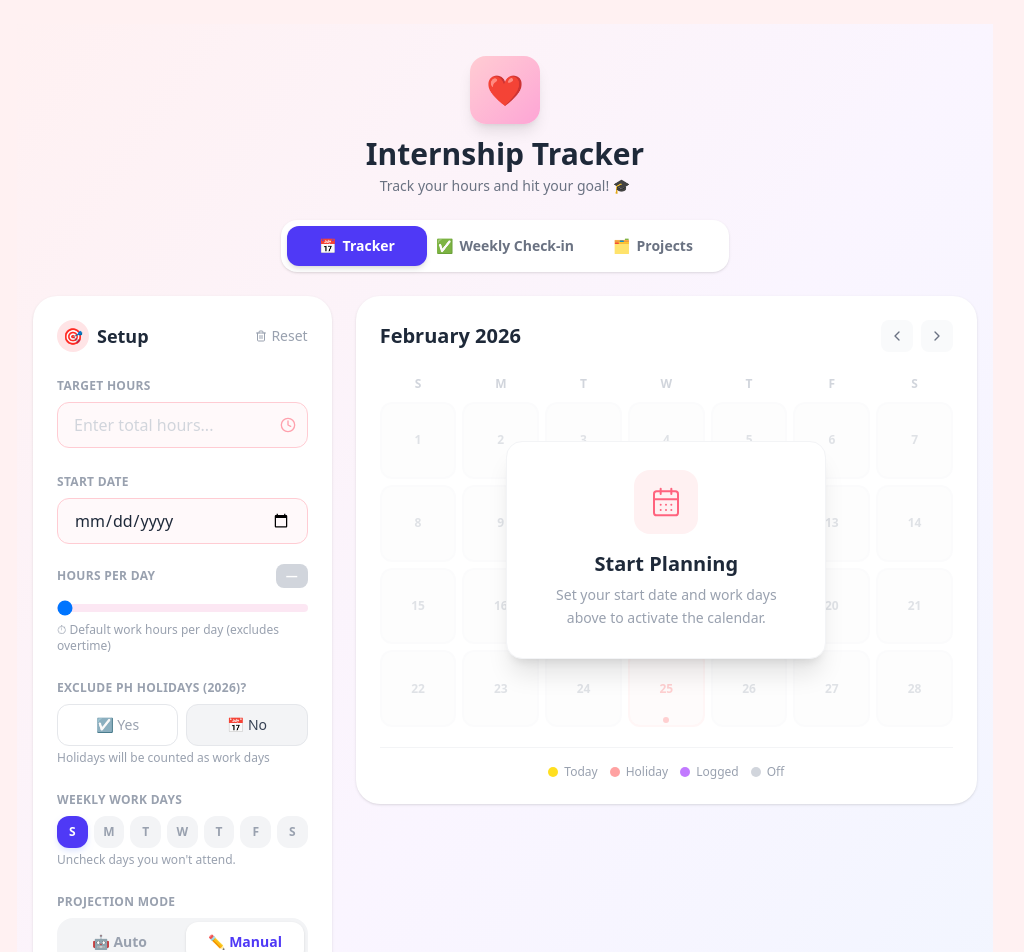
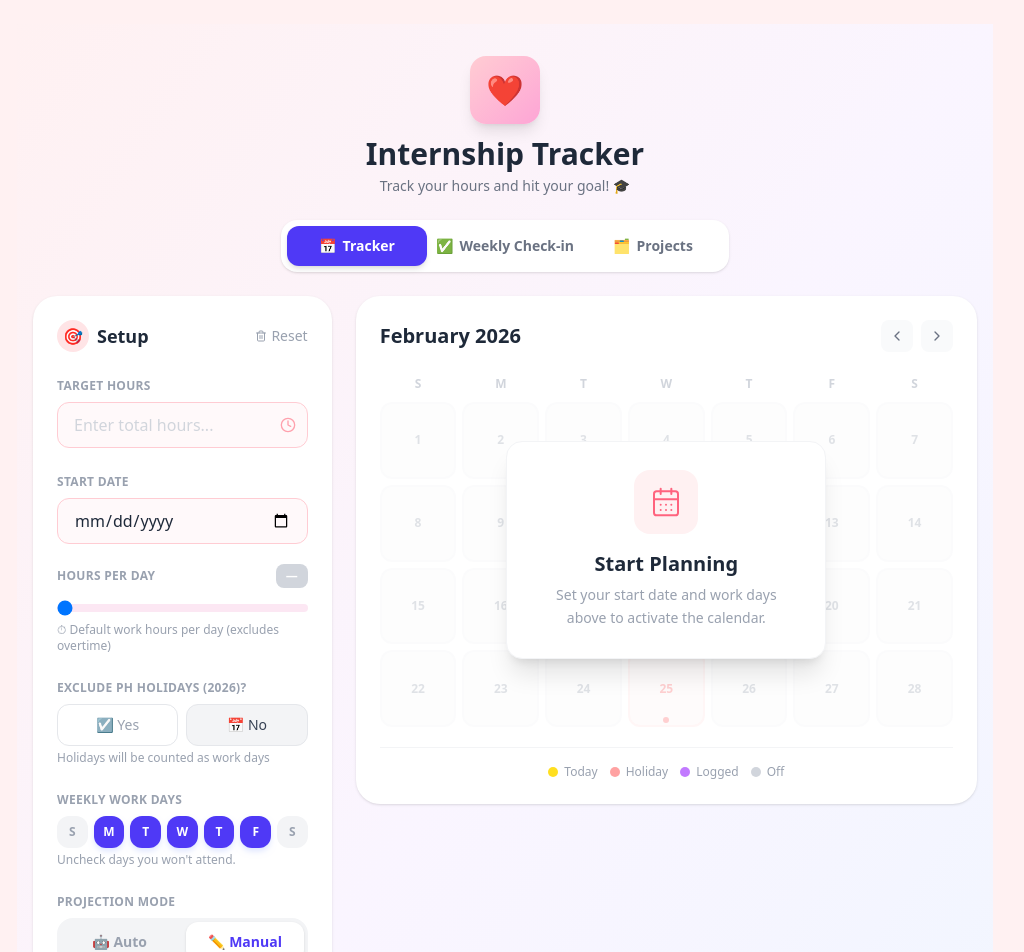
Before and after one commit to inaachi25/internship-tracker, a Next.js app: page / in a window 1280 px wide. Shown: the top 952 px of the page, without its empty margins (135-1159 px from the left). Built offline with nearby package versions, Linux system fonts and the light colour scheme.

Commit message:
vercel error

```diff
--- a/src/app/page.tsx
+++ b/src/app/page.tsx
@@ -1,6 +1,6 @@
 "use client";
 
-import { useState, useMemo, useEffect } from "react"; // Added useEffect here
+import { useState, useMemo, useEffect } from "react";
 import SetupPanel from "@/components/SetupPanel";
 import ProgressCard from "@/components/ProgressCard";
 import Calendar from "@/components/Calendar";
@@ -16,12 +16,12 @@ type Tab = "tracker" | "checkin" | "projects";
 export default function Home() {
   const [activeTab, setActiveTab] = useState<Tab>("tracker");
 
-  // ── Settings (Starting blank for a fresh reset state) ──────────────────────
+  // ── Settings (Initialized blank to match your "Start Planning" UI) ────────
   const [requiredHours, setRequiredHours] = useState<number | "">("");
   const [hoursPerDay, setHoursPerDay] = useState(0);
   const [startDate, setStartDate] = useState("");
   const [excludeHolidays, setExcludeHolidays] = useState(false);
-  const [workDays, setWorkDays] = useState<number[]>([0,0,0,0,0,0,0]); // 0-6 for Sun-Sat, default all false""]);
+  const [workDays, setWorkDays] = useState<number[]>([1, 2, 3, 4, 5]);
   const [projectionMode, setProjectionMode] = useState<"manual" | "auto">("manual");
   const [manualLogs, setManualLogs] = useState<Log[]>([]);
   const [selectedDate, setSelectedDate] = useState<string | null>(null);
@@ -31,7 +31,7 @@ export default function Home() {
 
   // ── PERSISTENCE LOGIC ──────────────────────────────────────────
 
-  // 1. LOAD DATA (Runs once when browser opens)
+  // 1. LOAD DATA: Checks the device storage when the page opens
   useEffect(() => {
     const saved = localStorage.getItem("internship_tracker_data");
     if (saved) {
@@ -52,10 +52,10 @@ export default function Home() {
     }
   }, []);
 
-  // 2. SAVE DATA (Runs whenever any state changes)
+  // 2. SAVE DATA: Automatically updates the device storage on any change
   useEffect(() => {
-    // We only save if there is actually a project started to avoid saving "blank" over good data
-    if (startDate || requiredHours || manualLogs.length > 0) {
+    // Only save if the user has actually entered some basic info
+    if (startDate !== "" || requiredHours !== "" || manualLogs.length > 0) {
       const dataToSave = {
         requiredHours,
         hoursPerDay,
@@ -109,7 +109,7 @@ export default function Home() {
     return [...manualLogs].sort((a, b) => a.date.localeCompare(b.date));
   }, [projectionMode, autoLogs, manualLogs]);
 
-  // ── Stats ─────────────────────────────────────────────────────────────────
+  // ── Stats Calculation ──────────────────────────────────────────────────────
   const rh = Number(requiredHours) || 0;
   const totalLoggedHours = activeLogs.reduce((s, l) => l.status === "Worked" ? s + l.hours + l.overtime : s, 0);
   const isGoalReached = rh > 0 && totalLoggedHours >= rh;
@@ -150,11 +150,11 @@ export default function Home() {
       setManualLogs([]);
       setExcludeHolidays(false);
       setWorkDays([1, 2, 3, 4, 5]);
-      setProjectionMode("auto");
+      setProjectionMode("manual");
       setSelectedDate(null);
       setCheckins([]);
       setProjects([]);
-      window.location.reload(); // Refresh to ensure a clean slate
+      window.location.reload();
     }
   };
 
```
